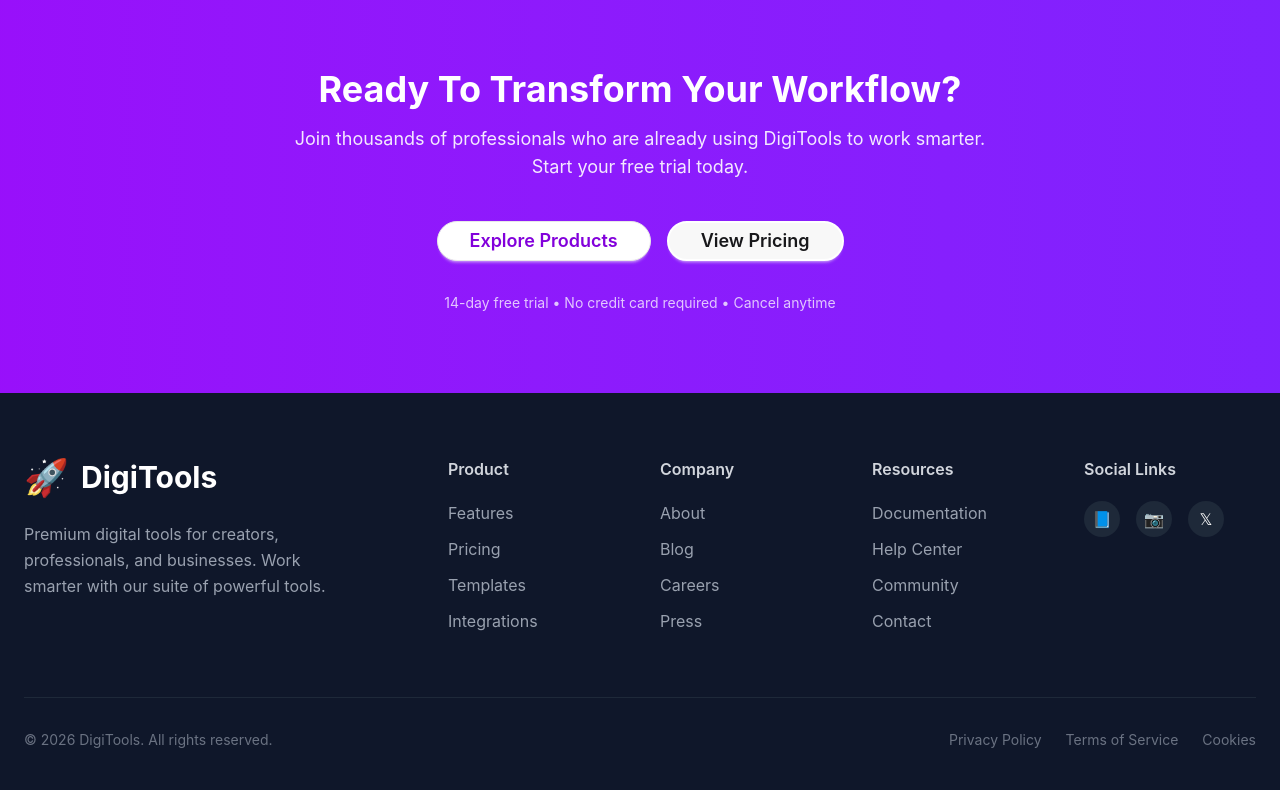
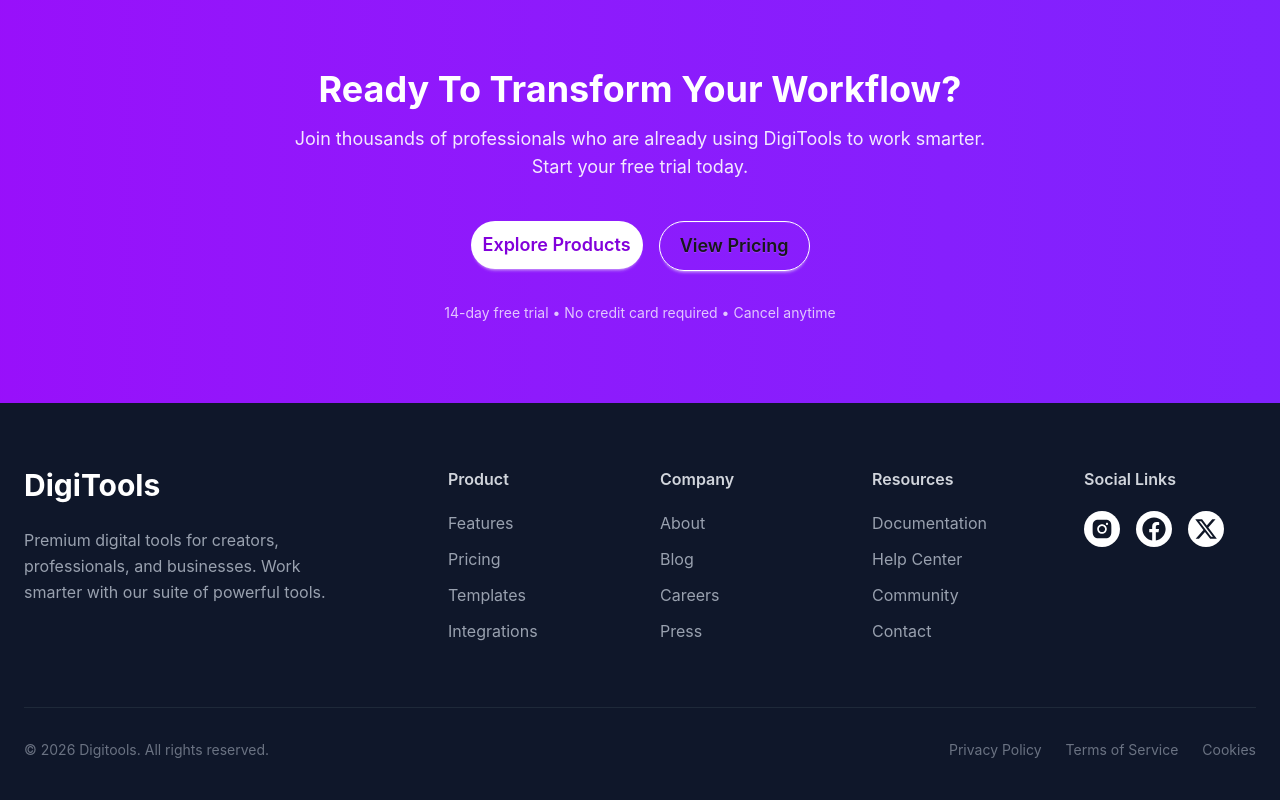
Before and after one commit to tushariqbal1/assignment-6, a React (Vite) app: page / in a window 1280 px wide. Shown: the part 3922-4722 px from the top of the page. Built offline with nearby package versions, Linux system fonts and the light colour scheme.

Commit message:
design footer section

```diff
--- a/src/components/Footer.jsx
+++ b/src/components/Footer.jsx
@@ -1,3 +1,7 @@
+import { AiFillInstagram } from "react-icons/ai";
+import { FaFacebook } from "react-icons/fa";
+import { FaXTwitter } from "react-icons/fa6";
+
 function Footer() {
   return (
     <footer>
@@ -11,10 +15,10 @@ function Footer() {
           </p>
 
           <div className="flex flex-col sm:flex-row gap-4 justify-center">
-            <button className="btn bg-white text-purple-700 hover:bg-gray-100 font-semibold px-8 py-3 rounded-full text-lg">
+            <button className="btn border-0 bg-white text-purple-700 hover:bg-gray-100 font-semibold px-3 py-6 rounded-full text-lg">
               Explore Products
             </button>
-            <button className="btn border-2 border-white hover:bg-white hover:text-purple-700 font-semibold px-8 py-3 rounded-full text-lg">
+            <button className="btn border-white hover:bg-white bg-transparent hover:text-purple-700 font-semibold px-5 py-6 rounded-full text-lg">
               View Pricing
             </button>
           </div>
@@ -31,7 +35,6 @@ function Footer() {
           <div className="grid md:grid-cols-12 gap-10">
             <div className="md:col-span-4">
               <div className="flex items-center gap-3 mb-6">
-                <span className="text-4xl">🚀</span>
                 <h2 className="text-3xl font-bold">DigiTools</h2>
               </div>
               <p className="text-gray-400 leading-relaxed max-w-xs">
@@ -73,15 +76,15 @@ function Footer() {
             <div className="md:col-span-2">
               <h3 className="font-semibold mb-5 text-gray-300">Social Links</h3>
               <div className="flex gap-4">
-                <div className="w-9 h-9 bg-gray-800 hover:bg-gray-700 rounded-full flex items-center justify-center cursor-pointer transition-colors">📘</div>
-                <div className="w-9 h-9 bg-gray-800 hover:bg-gray-700 rounded-full flex items-center justify-center cursor-pointer transition-colors">📷</div>
-                <div className="w-9 h-9 bg-gray-800 hover:bg-gray-700 rounded-full flex items-center justify-center cursor-pointer transition-colors">𝕏</div>
+                <div className="w-9 h-9 text-[#101727] bg-white hover:bg-gray-700 hover:text-white rounded-full flex items-center justify-center cursor-pointer transition-colors"> <AiFillInstagram className="h-6 w-6"/> </div>
+                <div className="w-9 h-9 bg-white text-[#101727] hover:bg-gray-700 hover:text-white rounded-full flex items-center justify-center cursor-pointer transition-colors"> <FaFacebook className="w-6 h-6"/> </div>
+                <div className="w-9 h-9 text-[#101727] bg-white hover:bg-gray-700 hover:text-white rounded-full flex items-center justify-center cursor-pointer transition-colors"> <FaXTwitter className="h-6 w-6"/> </div>
               </div>
             </div>
           </div>
 
           <div className="border-t border-gray-800 mt-16 pt-8 flex flex-col md:flex-row justify-between items-center text-sm text-gray-500">
-            <p>© 2026 DigiTools. All rights reserved.</p>
+            <p>© 2026 Digitools. All rights reserved.</p>
             <div className="flex gap-6 mt-4 md:mt-0">
               <a href="#" className="hover:text-gray-400">Privacy Policy</a>
               <a href="#" className="hover:text-gray-400">Terms of Service</a>
```
